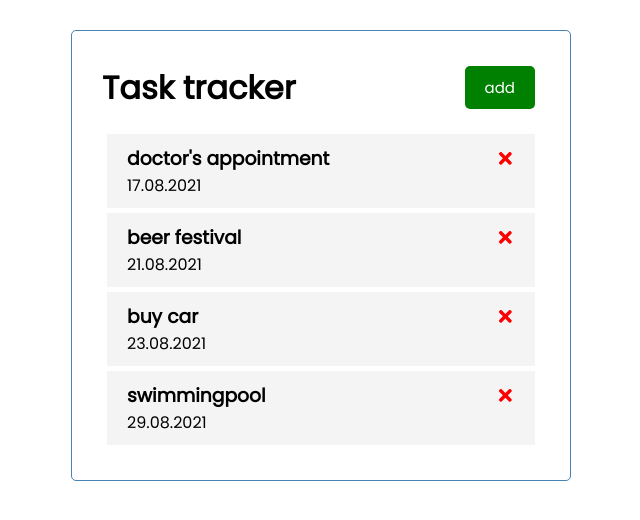
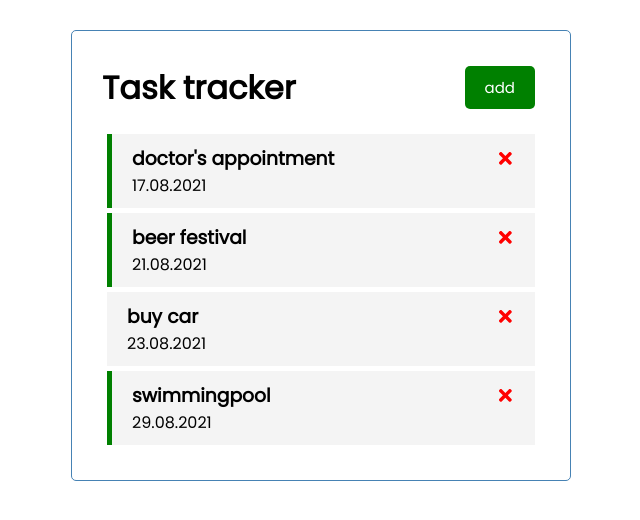
Before and after one commit to tss-legal-code/reactjs-crash-course, a React (Create React App) app: page / in a window 1280 px wide. Shown: the top 520 px of the page, without its empty margins (319-959 px from the left). Built offline with nearby package versions, Linux system fonts and the light colour scheme.

Commit message:
task reminder works

```diff
--- a/src/App.js
+++ b/src/App.js
@@ -36,7 +36,6 @@
     );
 
     // delete task
-
     const deleteTask = (id) => {
         setTasks(
             tasks.filter(
@@ -46,10 +45,23 @@
 
     }
 
+    const toggleReminder = (id) => {
+        // console.log(id)
+        setTasks(
+            tasks.map(
+                task =>
+                    task.id === id
+                    ? {...task, reminder: !task.reminder }
+                    : task)
+        )
+    }
+
     return (
         <div className="container">
             <Header />
-            <Tasks tasks={tasks} onDelete={deleteTask} />
+            {tasks.length > 0
+                ? <Tasks tasks={tasks} onDelete={deleteTask} onToggle={toggleReminder} />
+                : "No tasks to show."}
         </div>
     );
 }
--- a/src/components/Task.js
+++ b/src/components/Task.js
@@ -1,13 +1,15 @@
 import React from 'react'
-import {FaTimes} from "react-icons/fa"
+import { FaTimes } from "react-icons/fa"
 
-const Task = ({task, onDelete}) => {
+const Task = ({ task, onDelete, onToggle }) => {
     // console.log(onDelete);
     return (
-        <div className="task">
-            <h3>{task.text} <FaTimes  style={{color: "red", cursor: "pointer"}}  onClick={() => onDelete(task.id)} /></h3>
-            <p>{task.day}</p>
-        </div>
+        <div
+            className={`task ${task.reminder ? "reminder" : ""}`}
+            onDoubleClick = {() => onToggle(task.id)} >
+                <h3>{task.text} <FaTimes  style={{color: "red", cursor: "pointer"}}  onClick={() => onDelete(task.id)}/></h3>
+                <p>{task.day}</p>
+        </div >
     )
 }
 
--- a/src/components/Tasks.js
+++ b/src/components/Tasks.js
@@ -1,10 +1,10 @@
 import React from 'react'
 import Task from './Task'
 
-const Tasks = ({tasks, onDelete}) => {
+const Tasks = ({tasks, onDelete,onToggle},) => {
     return (
         <>
-            {tasks.map( task => <Task key={task.id} task={task} onDelete={onDelete} />
+            {tasks.map( task => <Task key={task.id} task={task} onDelete={onDelete} onToggle={onToggle} />
             )}
         </>
     )
```
